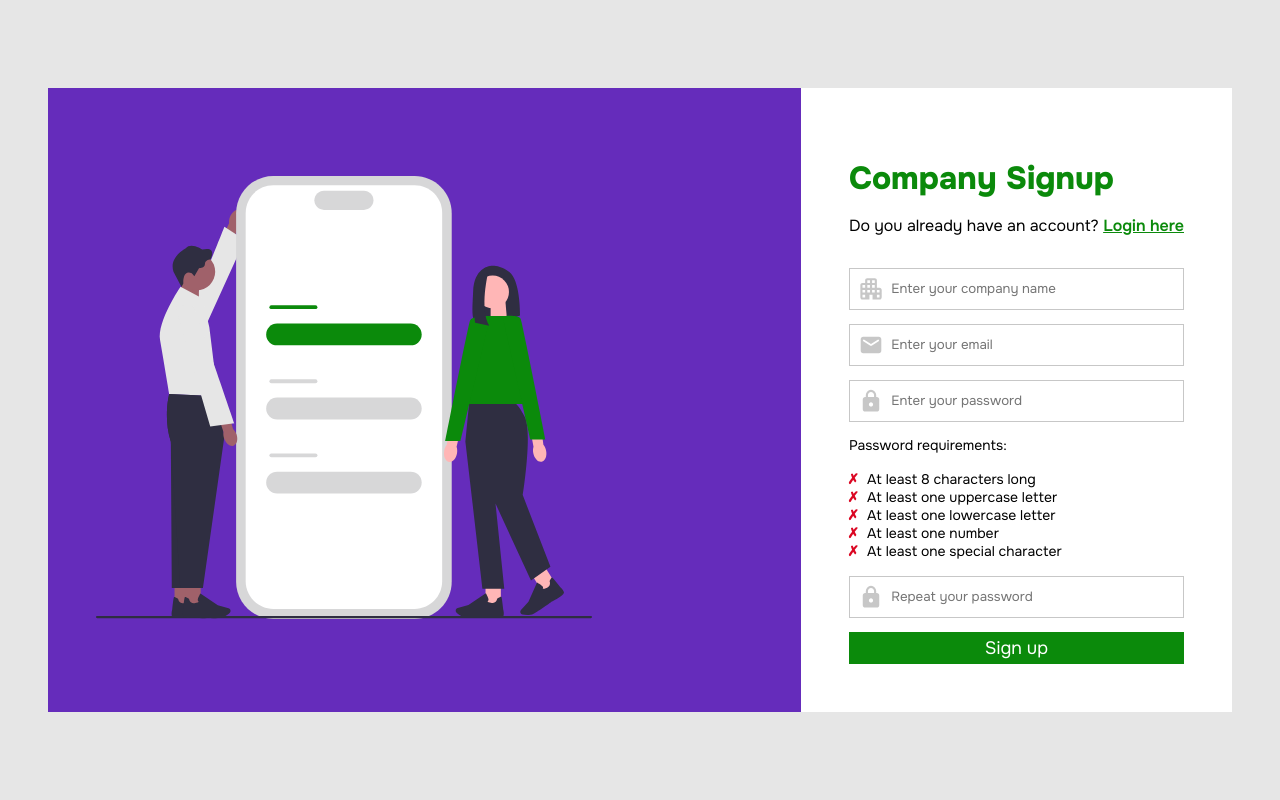
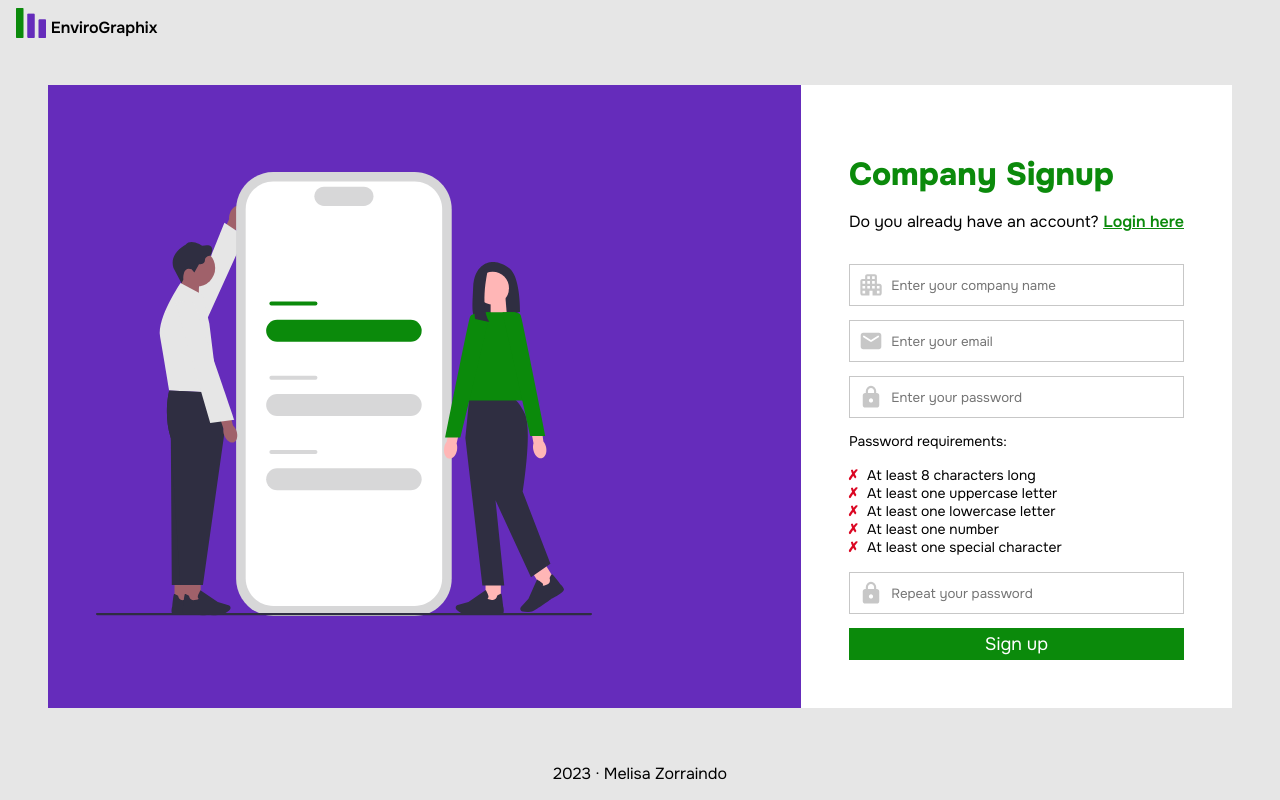
Before and after one commit to Melisa-Zorraindo/EnviroGraphix, a React (Vite) app: page /registration in a window 1280 px wide. Built offline with nearby package versions, Linux system fonts and the light colour scheme; the HTML template or start-up script is replaced by a standard one.

Commit message:
Renders modified layout on registration page

```diff
--- a/src/App.tsx
+++ b/src/App.tsx
@@ -7,8 +7,9 @@ function App() {
   return (
     <div className={styles.global}>
       <Routes>
-        <Route path="/" element={<Layout />}></Route>
-        <Route path="/registration" element={<Registration />}></Route>
+        <Route path="/" element={<Layout />}>
+          <Route path="/registration" element={<Registration />}></Route>
+        </Route>
       </Routes>
     </div>
   );
--- a/src/layout/Header/index.tsx
+++ b/src/layout/Header/index.tsx
@@ -1,4 +1,4 @@
-import { NavLink } from "react-router-dom";
+import { NavLink, useLocation } from "react-router-dom";
 import { useState, useRef } from "react";
 import useOnClickOutside from "../../hooks/useOnClickOutside";
 import Logo from "../../components/Logo";
@@ -11,15 +11,19 @@ export default function Header(): JSX.Element {
   const node = useRef<HTMLDivElement | null>(null);
   useOnClickOutside(node, () => setIsOpen(false));
 
+  const { pathname } = useLocation();
+
   return (
     <header className={styles.container}>
       <NavLink to="/">
         <Logo />
       </NavLink>
-      <div ref={node}>
-        <Burger open={isOpen} setOpen={setIsOpen} />
-        <Navbar open={isOpen} />
-      </div>
+      {!pathname.includes("registration") && (
+        <div ref={node}>
+          <Burger open={isOpen} setOpen={setIsOpen} />
+          <Navbar open={isOpen} />
+        </div>
+      )}
     </header>
   );
 }
```
